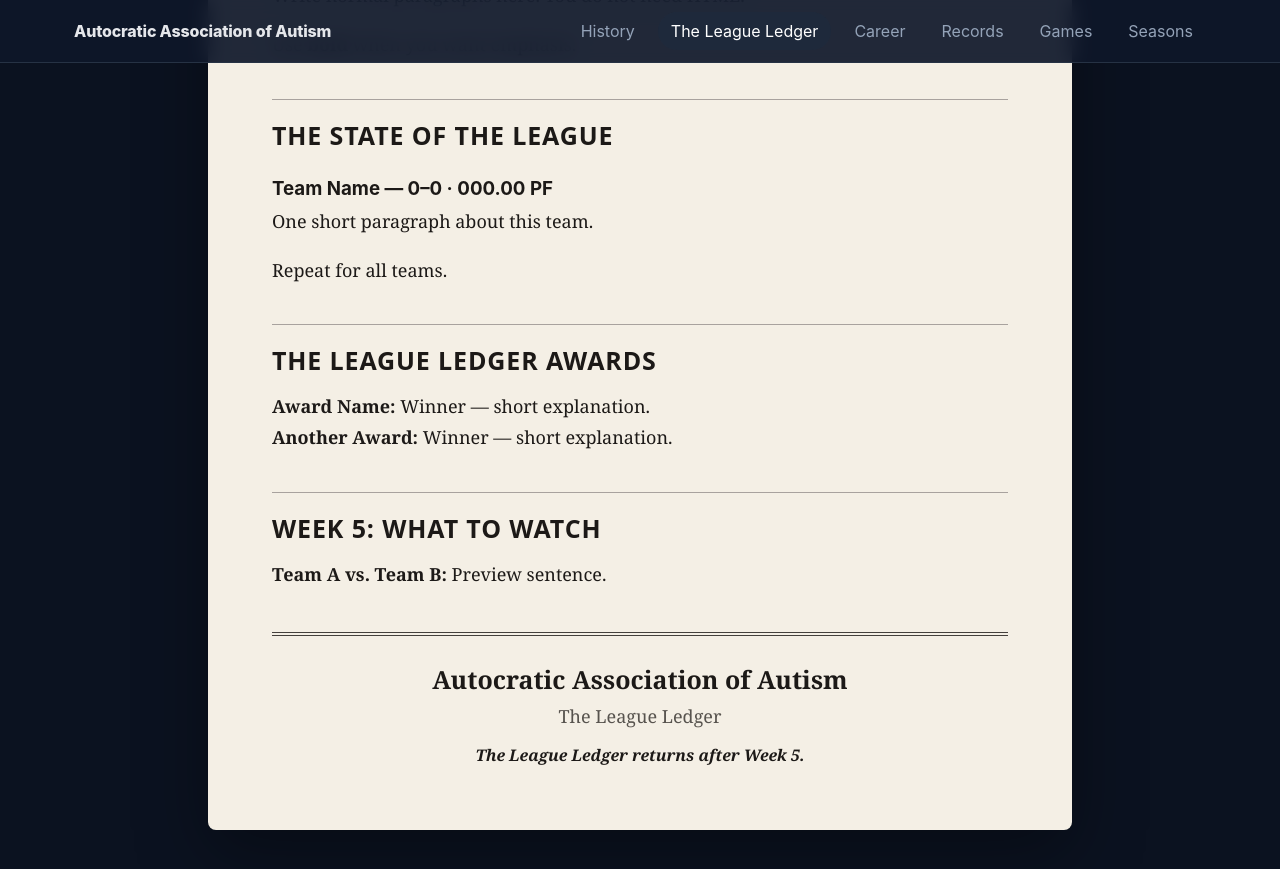
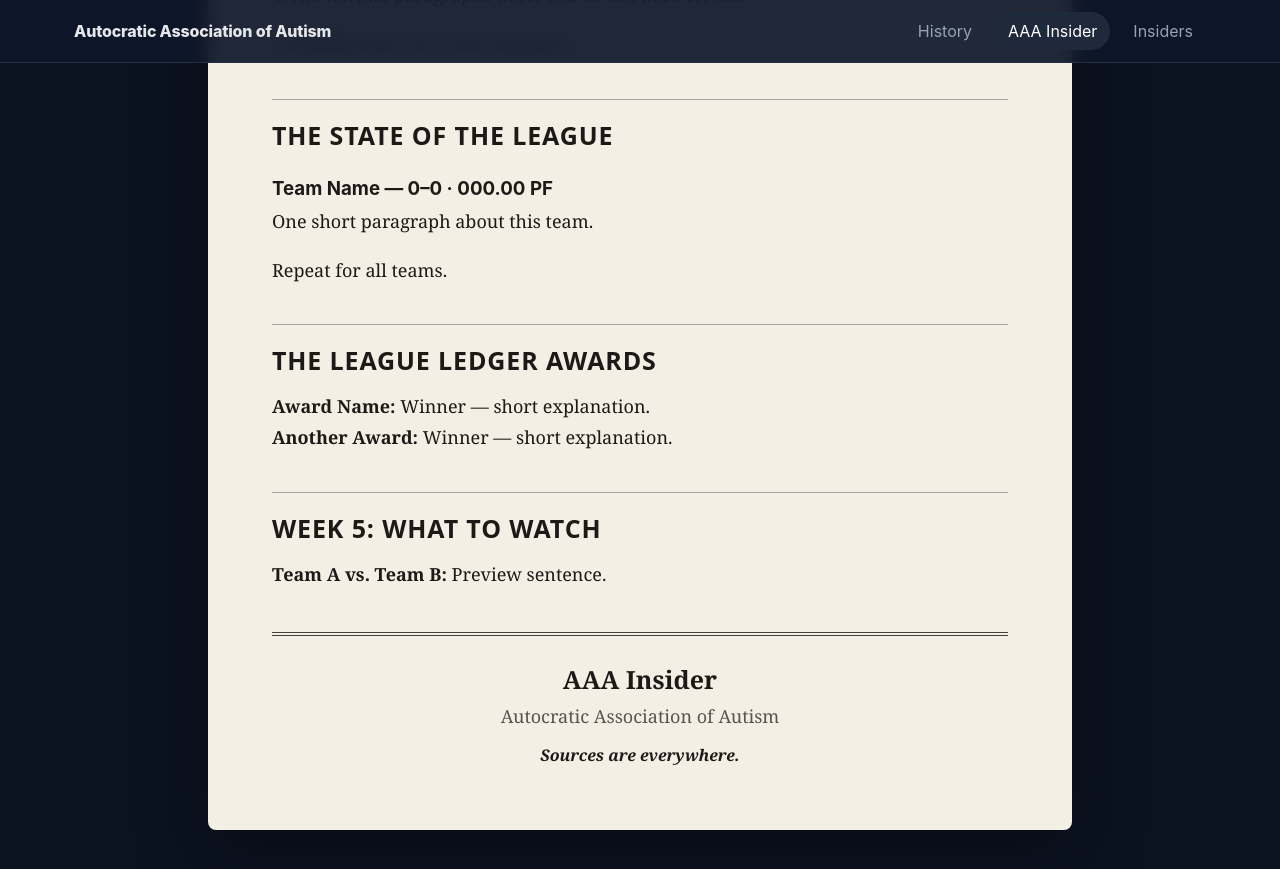
Before and after one commit to Autocratic-Association-of-Autism/AAA-Fantasy, a Jekyll site: the page built from _ledger/TEMPLATE.md, in a window 1280 px wide and 900 px high, scrolled down 695 px. Shown: the top 869 px of the window. Built offline with Jekyll 4.4.1, drawn with Linux system fonts in a browser that asks for light colours; some of the changed text lies outside the part shown.

Commit message:
Update article layout for AAA Insider

```diff
--- a/_layouts/ledger_issue.html
+++ b/_layouts/ledger_issue.html
@@ -1,28 +1,4 @@
 <!doctype html>
-<html lang="en">
-<head>
-<meta charset="utf-8">
-<meta name="viewport" content="width=device-width,initial-scale=1">
-<title>{{ page.title }} | The League Ledger | Autocratic Association of Autism</title>
-<link rel="stylesheet" href="{{ '/styles.css' | relative_url }}">
-</head>
-<body class="ledger-page">
-<nav><div class="container nav-inner">
-<a class="league-brand" href="{{ '/index.html' | relative_url }}">Autocratic Association of Autism</a>
-<div class="nav-links">
-<a href="{{ '/index.html' | relative_url }}">History</a><a class="active" href="{{ '/ledger.html' | relative_url }}">The League Ledger</a><a href="{{ '/index.html#career' | relative_url }}">Career</a><a href="{{ '/index.html#records' | relative_url }}">Records</a><a href="{{ '/index.html#games' | relative_url }}">Games</a><a href="{{ '/index.html#seasons' | relative_url }}">Seasons</a>
-</div></div></nav>
-<main class="article-wrap">
-  <a class="back-link" href="{{ '/ledger.html' | relative_url }}">← All issues</a>
-  <article class="ledger-article editable-ledger">
-    <header class="article-header">
-      <div class="issue-meta"><span>Issue No. {{ page.issue_number }}</span><span>After Week {{ page.week }} · {{ page.season }}</span>{% if page.read_time %}<span>{{ page.read_time }}</span>{% endif %}</div>
-      <h1>{{ page.title }}</h1>
-      {% if page.deck %}<p class="article-deck">{{ page.deck }}</p>{% endif %}
-    </header>
-    {{ content }}
-    <div class="article-close"><strong>Autocratic Association of Autism</strong><span>The League Ledger</span><em>The League Ledger returns after Week {{ page.week | plus: 1 }}.</em></div>
-  </article>
-</main>
-</body>
-</html>
+<html lang="en"><head><meta charset="utf-8"><meta name="viewport" content="width=device-width,initial-scale=1"><title>{{ page.title }} | AAA Insider | Autocratic Association of Autism</title><link rel="stylesheet" href="{{ '/styles.css' | relative_url }}"></head>
+<body class="ledger-page"><nav><div class="container nav-inner"><a class="league-brand" href="{{ '/index.html' | relative_url }}">Autocratic Association of Autism</a><div class="nav-links"><a href="{{ '/index.html' | relative_url }}">History</a><a class="active" href="{{ '/ledger.html' | relative_url }}">AAA Insider</a><a href="{{ '/insiders.html' | relative_url }}">Insiders</a></div></div></nav>
+<main class="article-wrap"><a class="back-link" href="{{ '/ledger.html' | relative_url }}">← AAA Insider</a><article class="ledger-article editable-ledger"><header class="article-header"><div class="issue-meta"><span>AAA Insider</span><span>Issue No. {{ page.issue_number }}</span><span>After Week {{ page.week }} · {{ page.season }}</span>{% if page.read_time %}<span>{{ page.read_time }}</span>{% endif %}</div><h1>{{ page.title }}</h1>{% if page.deck %}<p class="article-deck">{{ page.deck }}</p>{% endif %}</header>{{ content }}<div class="article-close"><strong>AAA Insider</strong><span>Autocratic Association of Autism</span><em>Sources are everywhere.</em></div></article></main></body></html>
```
